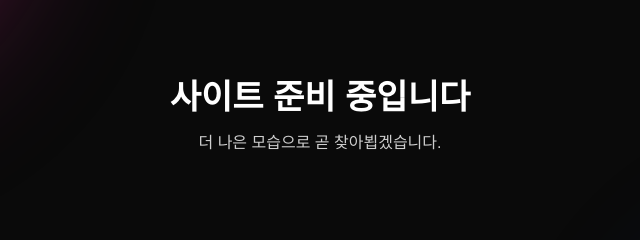
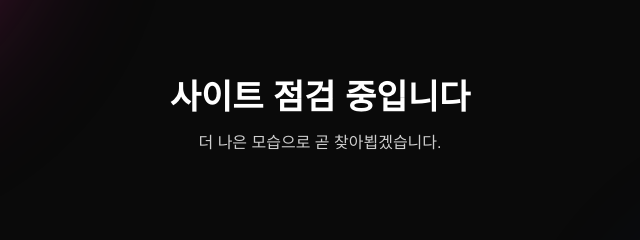
Before and after one commit to gminmin/koreanworddictionary.cloud, a plain HTML site: page index.html in a window 1280 px wide. Shown: the part 289-529 px from the top of the page, 320-960 px from the left. Drawn offline with Linux system fonts and the light colour scheme.

Commit message:
Update index.html

```diff
--- a/index.html
+++ b/index.html
@@ -76,7 +76,7 @@
     <div class="circle circle2"></div>
 
     <div class="content">
-        <h1>사이트 준비 중입니다</h1>
+        <h1>사이트 점검 중입니다</h1>
         <p>더 나은 모습으로 곧 찾아뵙겠습니다.</p>
     </div>
 </body>
```
